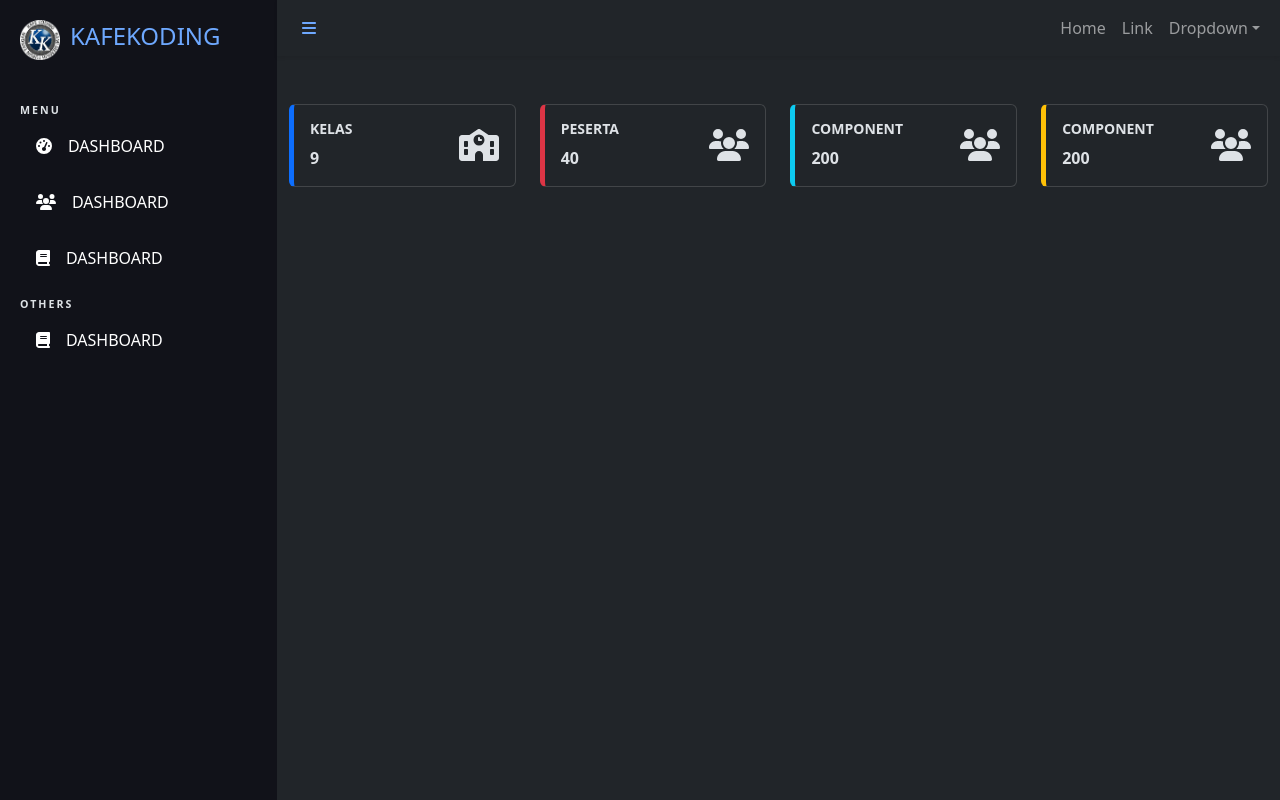
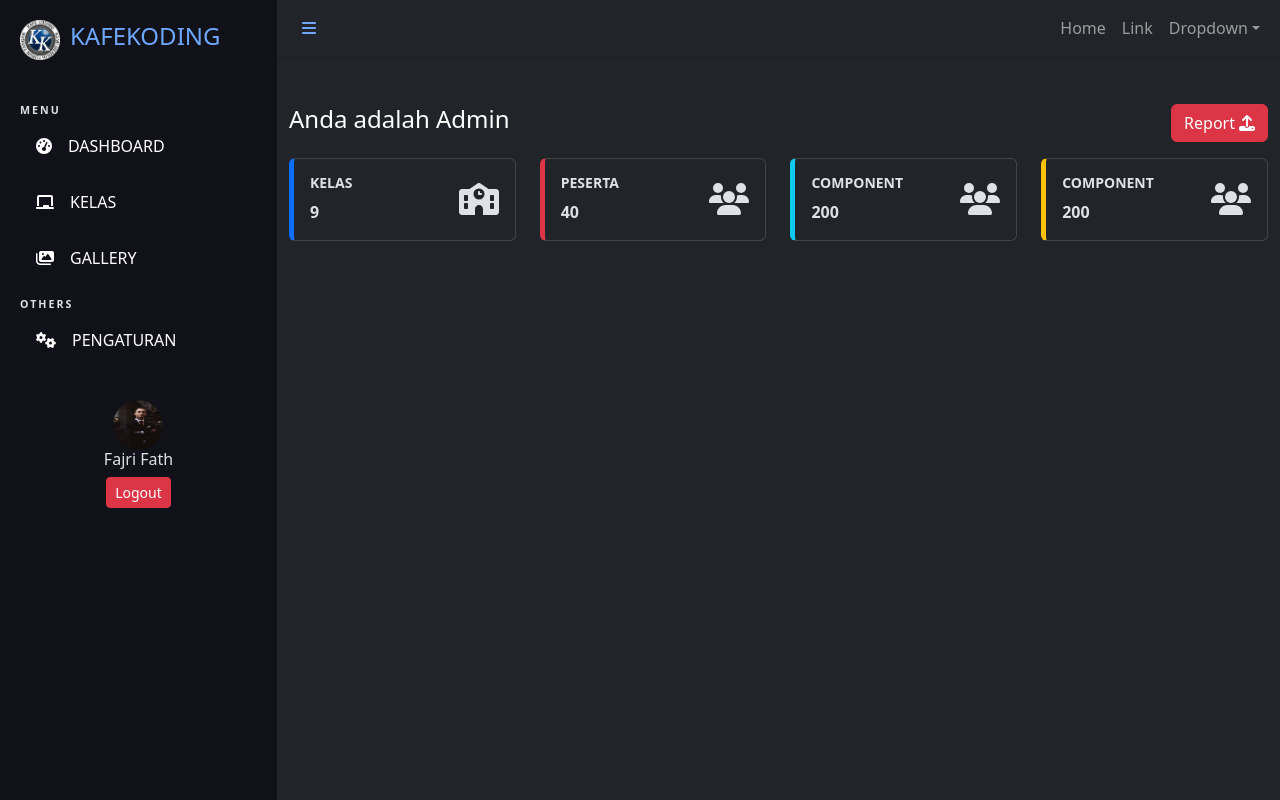
Before and after one commit to aZ4ziL/kafekoding-app, a Next.js app: page /admin in a window 1280 px wide. Built offline with nearby package versions, Linux system fonts and the light colour scheme.

Commit message:
Only add icon to admin sidebar.

```diff
--- a/pages/admin/index.tsx
+++ b/pages/admin/index.tsx
@@ -1,10 +1,18 @@
 import Head from "next/head";
 import sidebarStyles from "@/styles/Sidebar.module.css";
+import avatarPic from "@/public/images/avatar/man1.jpg";
 import Image from "next/image";
 import logoPic from "@/public/logo.png";
 import Link from "next/link";
 import { FontAwesomeIcon } from "@fortawesome/react-fontawesome";
-import { faBook, faTachometerAlt, faUsers, faBars } from "@fortawesome/free-solid-svg-icons";
+import {
+  faTachometerAlt,
+  faGears,
+  faBars,
+  faUpload,
+  faImages,
+  faChalkboard,
+} from "@fortawesome/free-solid-svg-icons";
 import { Button, Container, Nav, Navbar, NavDropdown } from "react-bootstrap";
 import { useEffect, useState } from "react";
 import { CardInfo } from "@/components/layoutAdmin";
@@ -66,25 +74,36 @@ export default function Admin() {
               </Link>
               <Link href="#" legacyBehavior>
                 <a className={sidebarStyles.link}>
-                  <FontAwesomeIcon icon={faUsers} className={sidebarStyles.icon} />
-                  <span>Dashboard</span>
+                  <FontAwesomeIcon icon={faChalkboard} className={sidebarStyles.icon} />
+                  <span>Kelas</span>
                 </a>
               </Link>
               <Link href="#" legacyBehavior>
                 <a className={sidebarStyles.link}>
-                  <FontAwesomeIcon icon={faBook} className={sidebarStyles.icon} />
-                  <span>Dashboard</span>
+                  <FontAwesomeIcon icon={faImages} className={sidebarStyles.icon} />
+                  <span>Gallery</span>
                 </a>
               </Link>
 
               <span className={sidebarStyles.title}>OTHERS</span>
               <Link href="#" legacyBehavior>
                 <a className={sidebarStyles.link}>
-                  <FontAwesomeIcon icon={faBook} className={sidebarStyles.icon} />
-                  <span>Dashboard</span>
+                  <FontAwesomeIcon icon={faGears} className={sidebarStyles.icon} />
+                  <span>Pengaturan</span>
                 </a>
               </Link>
             </div>
+          </div>
+
+          <div className={sidebarStyles.sidebarFooter}>
+            <Image src={avatarPic} alt="Avatar" className="rounded-circle" width={50} height={50} />
+            <h6>Fajri Fath</h6>
+
+            <Link href="/logout" legacyBehavior>
+              <Button variant="danger" size="sm">
+                Logout
+              </Button>
+            </Link>
           </div>
         </div>
         {/* Sidebar */}
@@ -119,6 +138,13 @@ export default function Admin() {
           </Navbar>
           {/* Navigation*/}
           <Container className="mt-5">
+            <div className="d-flex align-items-center justify-content-between mb-3">
+              <h4>Anda adalah Admin</h4>
+              <Button variant="danger">
+                Report
+                <FontAwesomeIcon icon={faUpload} className="ms-1" />
+              </Button>
+            </div>
             <CardInfo />
           </Container>
         </div>
--- a/scss/Sidebar.module.scss
+++ b/scss/Sidebar.module.scss
@@ -47,6 +47,11 @@
       }
     }
   }
+
+  .sidebarFooter {
+    padding-top: 2rem;
+    text-align: center;
+  }
 }
 
 .sidebar .link:hover {
--- a/styles/Sidebar.module.css
+++ b/styles/Sidebar.module.css
@@ -38,6 +38,10 @@
 .sidebar .sidebarBody .listItems .link .icon {
   margin-right: 1rem;
 }
+.sidebar .sidebarFooter {
+  padding-top: 2rem;
+  text-align: center;
+}
 
 .sidebar .link:hover {
   background: linear-gradient(90deg, #92FE9D 0%, #00C9FF 100%);
```
Also changed, not shown: pages/index.tsx (+8 -0 lines), 1 other file (tests, documents, lock files or other folders).
